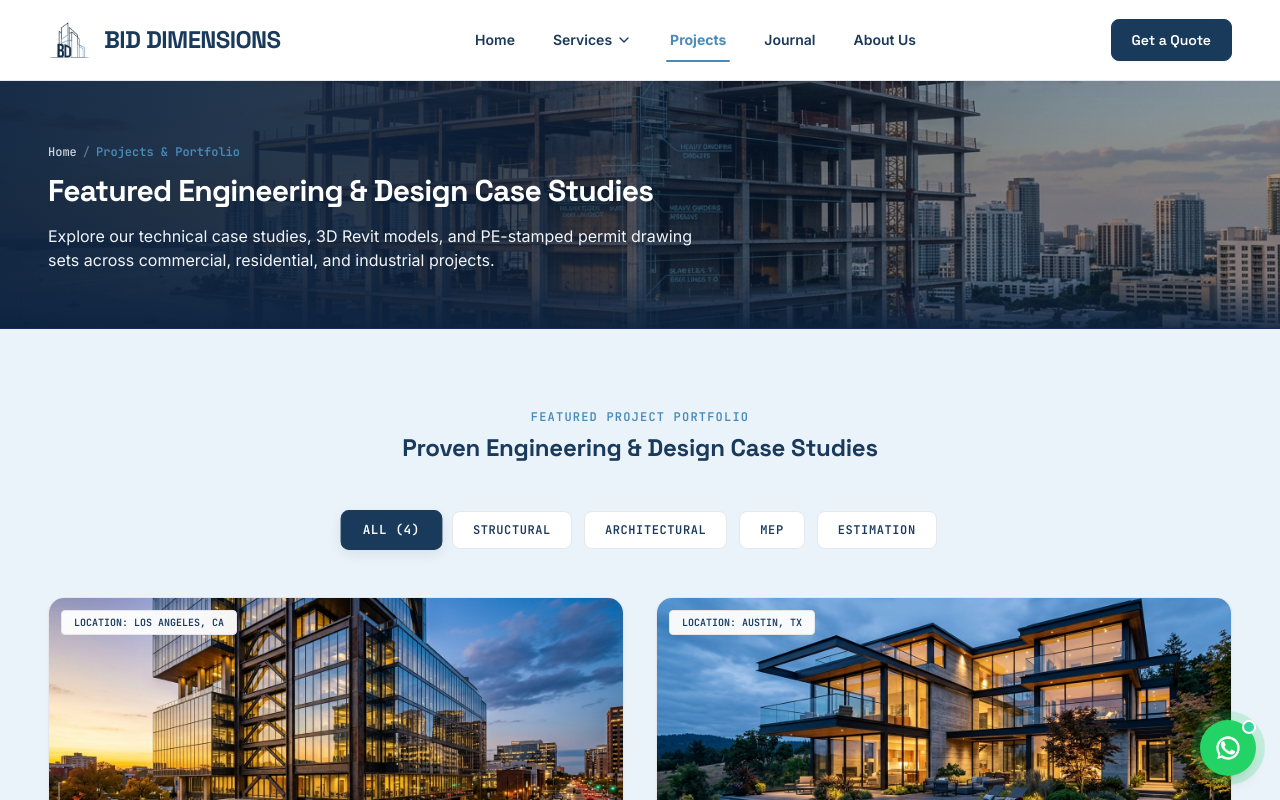
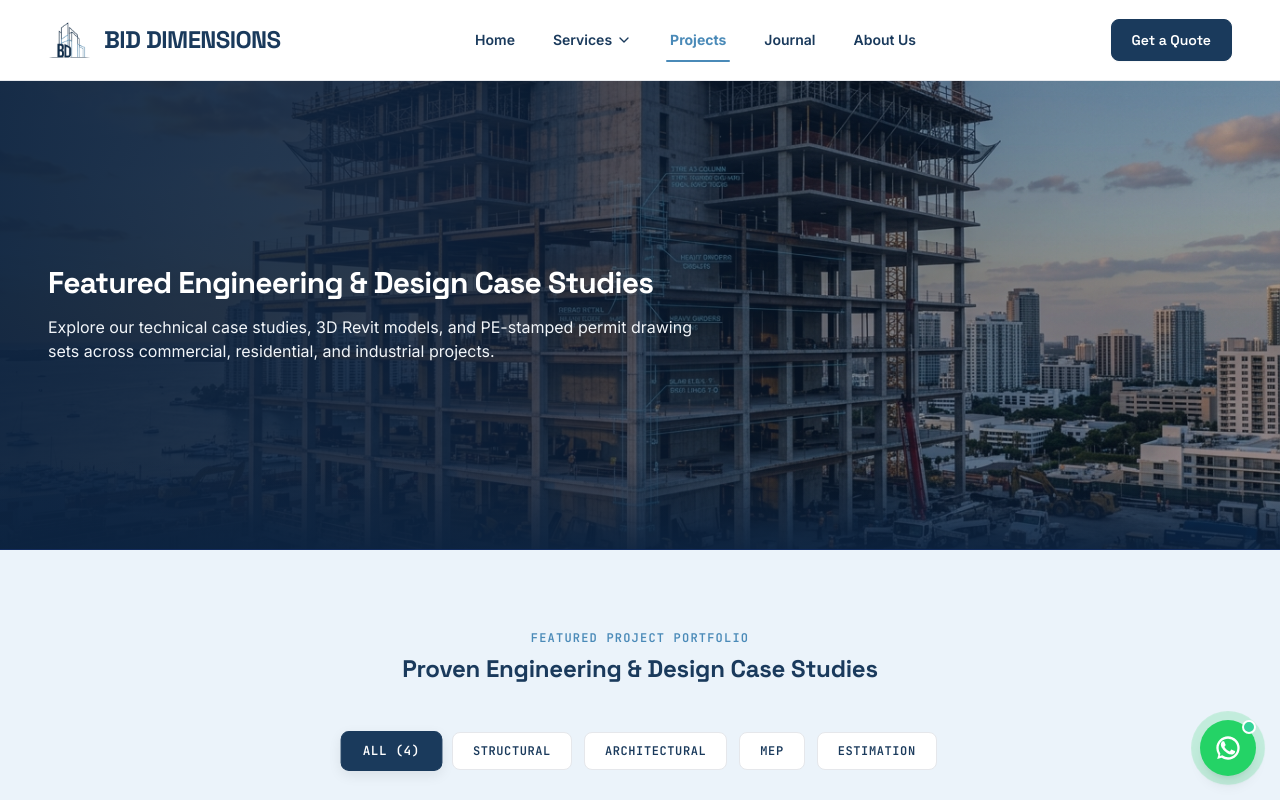
Before and after one commit to shehz-max/Bid-Dimension, a Next.js app: page /projects in a window 1280 px wide. Shown: the top 800 px of the page. Built offline with nearby package versions, Linux system fonts and the light colour scheme.

Commit message:
feat: restore expansive subpage hero height and remove breadcrumbs from projects page hero

```diff
--- a/app/(marketing)/projects/page.tsx
+++ b/app/(marketing)/projects/page.tsx
@@ -24,12 +24,6 @@ export default function ProjectsPage() {
         variant="page"
         headline="Featured Engineering & Design Case Studies"
         subheadline="Explore our technical case studies, 3D Revit models, and PE-stamped permit drawing sets across commercial, residential, and industrial projects."
-        cta={{ text: 'Get a Quote', href: '/contact' }}
-        hudBadge={{ label: 'CASE STUDY STATUS', spec: '100% CITY PERMIT APPROVED' }}
-        breadcrumb={[
-          { label: 'Home', href: '/' },
-          { label: 'Projects & Portfolio', href: '/projects' },
-        ]}
       />
 
       {/* Projects Grid Section */}
--- a/components/organisms/Hero.tsx
+++ b/components/organisms/Hero.tsx
@@ -110,7 +110,7 @@ export const Hero: React.FC<HeroProps> = ({
 
   // Subpage Hero Variant: Clean Vibrant Blue Cinematic Header (Clean, Zero Clutter, No Buttons)
   return (
-    <section className="relative pt-32 sm:pt-36 pb-14 sm:pb-18 bg-[#0C2340] border-b border-[#1E3A8A]/40 overflow-hidden text-white">
+    <section className="relative min-h-[480px] sm:min-h-[520px] lg:min-h-[550px] flex items-center pt-36 sm:pt-40 pb-16 sm:pb-20 bg-[#0C2340] border-b border-[#1E3A8A]/40 overflow-hidden text-white">
       {/* Background Architectural Artwork with High Clarity & Visibility */}
       <div className="absolute inset-0 pointer-events-none z-0 overflow-hidden">
         <img
```
